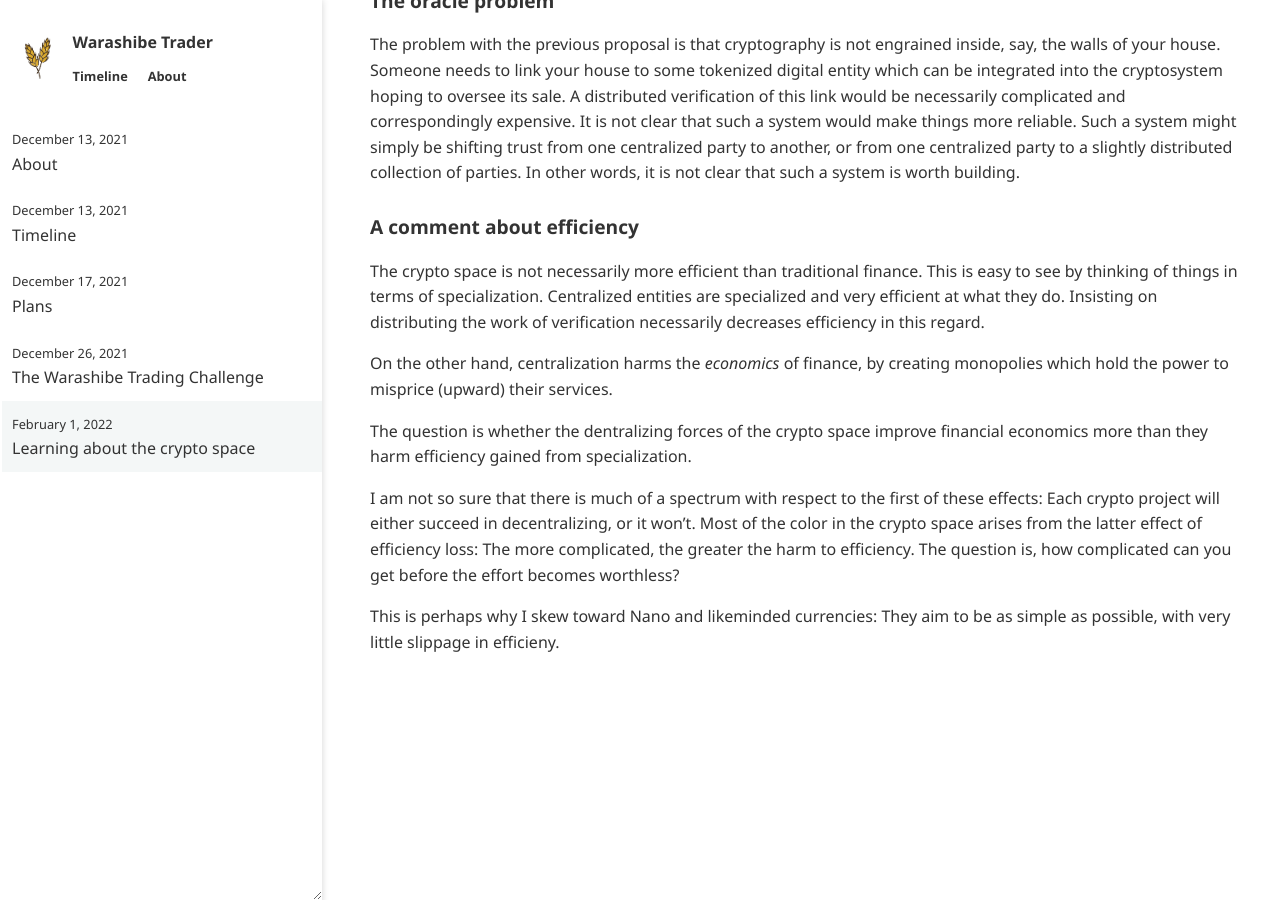
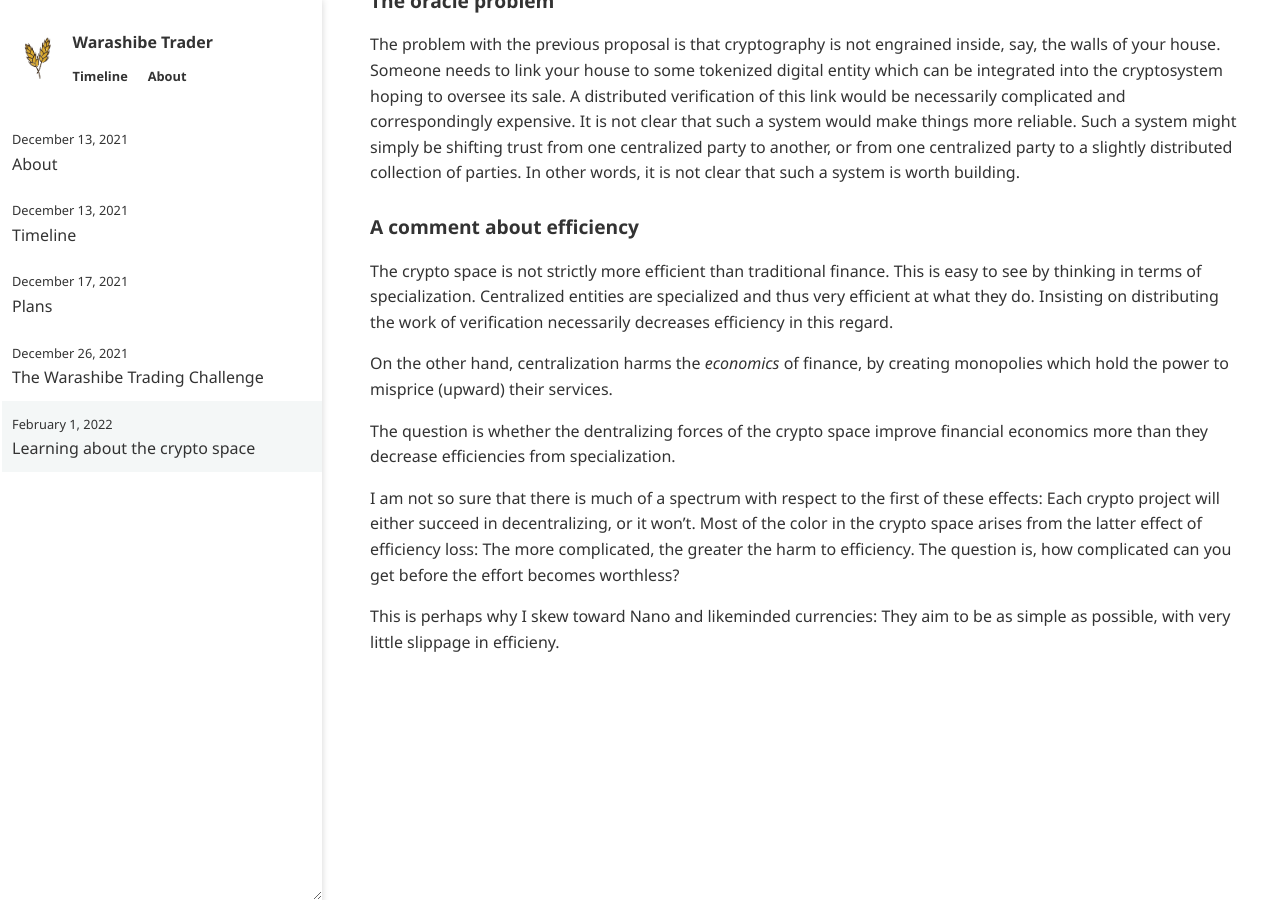
Before and after one commit to warashibetrader/warashibetrader.github.io, a Jekyll site: the page built from _posts/2022-02-01-crypto-space.md, in a window 1280 px wide and 900 px high, scrolled down 1041 px. Built offline with Jekyll 4.4.1, drawn with Linux system fonts in a browser that asks for light colours.

Commit message:
Update 2022-02-01-crypto-space.md

```diff
--- a/_posts/2022-02-01-crypto-space.md
+++ b/_posts/2022-02-01-crypto-space.md
@@ -32,11 +32,11 @@ The problem with the previous proposal is that cryptography is not engrained ins
 
 ### A comment about efficiency
 
-The crypto space is not necessarily more efficient than traditional finance. This is easy to see by thinking of things in terms of specialization. Centralized entities are specialized and very efficient at what they do. Insisting on distributing the work of verification necessarily decreases efficiency in this regard.
+The crypto space is not strictly more efficient than traditional finance. This is easy to see by thinking in terms of specialization. Centralized entities are specialized and thus very efficient at what they do. Insisting on distributing the work of verification necessarily decreases efficiency in this regard.
 
 On the other hand, centralization harms the _economics_ of finance, by creating monopolies which hold the power to misprice (upward) their services.
 
-The question is whether the dentralizing forces of the crypto space improve financial economics more than they harm efficiency gained from specialization.
+The question is whether the dentralizing forces of the crypto space improve financial economics more than they decrease efficiencies from specialization.
 
 I am not so sure that there is much of a spectrum with respect to the first of these effects: Each crypto project will either succeed in decentralizing, or it won't. Most of the color in the crypto space arises from the latter effect of efficiency loss: The more complicated, the greater the harm to efficiency. The question is, how complicated can you get before the effort becomes worthless?
 
```
